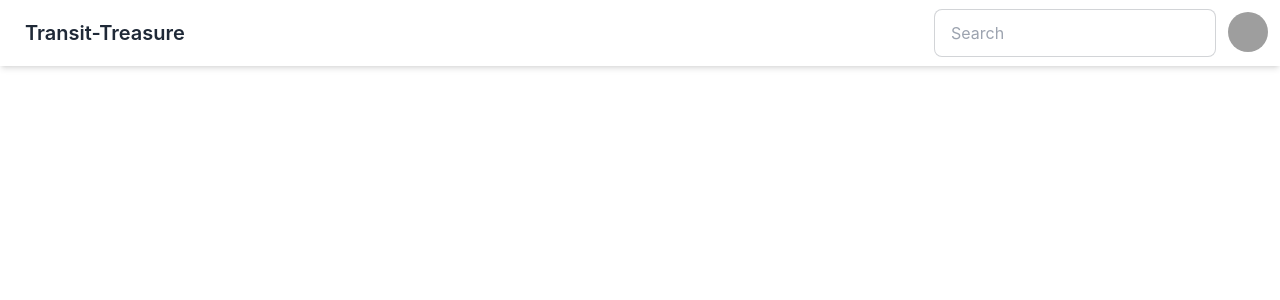
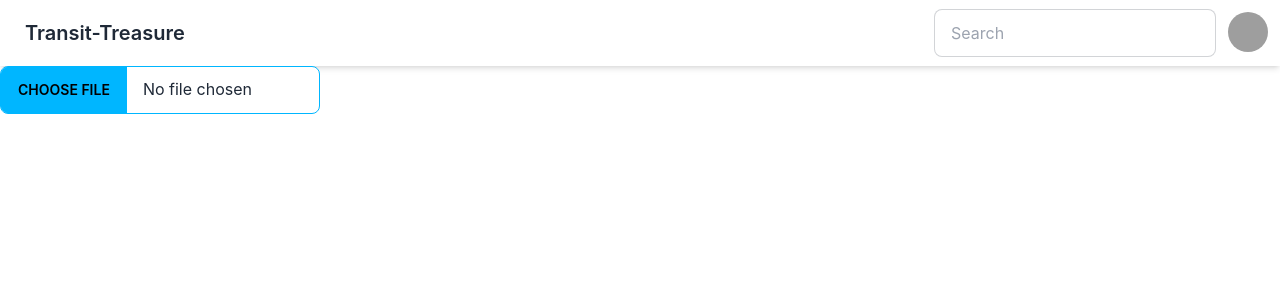
Before and after one commit to GeFF-Git/react-demo-app, a React (Create React App) app: page / in a window 1280 px wide. Shown: the top 300 px of the page. Built offline with nearby package versions, Linux system fonts and the light colour scheme; grey boxes are pictures that could not be loaded.

Commit message:
latest commits

```diff
--- a/src/App.js
+++ b/src/App.js
@@ -3,17 +3,18 @@ import Layout from "./pages/Layout/Layout";
 import { BrowserRouter, Route, Routes,MemoryRouter,Outlet } from "react-router-dom";
 import Home from "./pages/Home";
 import Contact from "./pages/Contact";
+import Login from "./components/Login/Login";
 
 function App() {
   return (
     <BrowserRouter>
+        <Layout></Layout>
       <Routes>
         <Route path="" element={<Home></Home>}></Route>
         {/* <Route path="" element></Route> */}
         <Route path="/contact" element={<Contact></Contact>}></Route>
         {/* <Route path="/header" element={<Header></Header>}></Route> */}
       </Routes>
-      <Layout></Layout>
     </BrowserRouter>
   );
 }
--- /dev/null
+++ b/src/components/Login/Login.js
@@ -0,0 +1,10 @@
+import React from 'react'
+
+export default function Login() {
+  return (
+    <>
+    <div className='stack'>
+    </div>
+    </>
+  )
+}
--- a/src/pages/Home.js
+++ b/src/pages/Home.js
@@ -1,13 +1,42 @@
-import React from 'react'
-import { Link } from 'react-router-dom'
-import Header from './Header/Header'
+import React,{useState} from "react";
+import { Link } from "react-router-dom";
+import Header from "./Header/Header";
 // import Contact from './Contact'
 
 export default function Home() {
+  const fileChange = (event)=>{
+    const file = event.target.files[0];
+    console.log(file);
+    fileApi(file);
+  }
+
+  const fileApi = async(file)=>{
+    const formData = new FormData();
+    formData.append('file',file);
+    try{
+      (await fetch('http://127.0.0.1:8000/emp',{
+        method: 'post',
+        body: formData
+      }))
+      .json().then((resp)=>{
+        console.log(resp);
+      }).catch((err)=>{
+        console.log(err);
+      })
+    }
+    catch(err){
+      console.log(err);
+    }
+  }
+
+
   return (
     <>
-    <div className='vh-100'>
-    </div>
+      <input
+        type="file"
+        className="file-input file-input-bordered file-input-info w-full max-w-xs m-auto"
+        onChange={fileChange}
+      />
     </>
-  )
+  );
 }
--- a/src/pages/Layout/Layout.js
+++ b/src/pages/Layout/Layout.js
@@ -7,11 +7,14 @@ import Home from './../Home';
 // import Footer from './'
 export default function Layout() {
 
+  const styles = {
+    height: 'calc(100vh - 75px)',
+  }
   return (
 <>
 <div className='h-full'>
   <Header></Header>
-  <div className='content'>
+  <div className='' style={{height : 'calc(100vh-75px)',overflowY: 'auto'}}>
     <Outlet></Outlet>
   </div>
 </div>
```
Also changed, not shown: src/components/Login/Login.scss (added).
